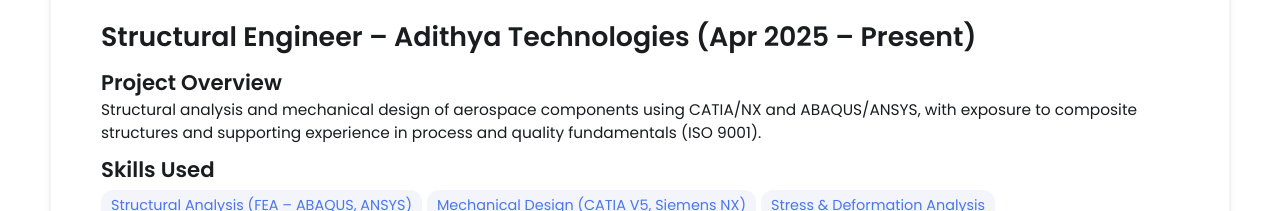
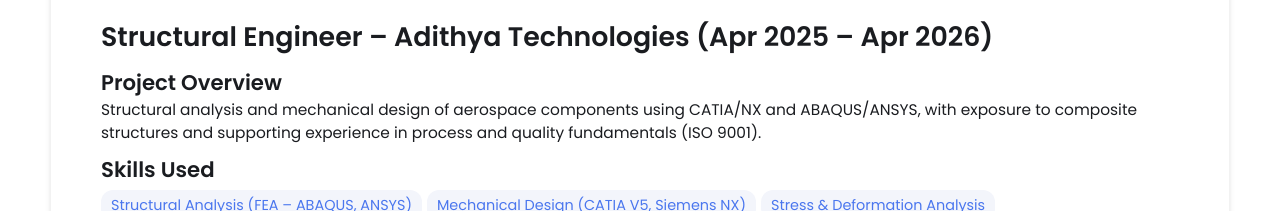
Before and after one commit to Shivakumar-Suhas/Shivakumar-Suhas.github.io, a Jekyll site: the page built from _experiences/Adithya/index.md, in a window 1280 px wide. Shown: the part 490-701 px from the top of the page. Built offline with Jekyll 4.4.1, drawn with Linux system fonts in a browser that asks for light colours.

Commit message:
Update index.md

```diff
--- a/_experiences/Adithya/index.md
+++ b/_experiences/Adithya/index.md
@@ -1,6 +1,6 @@
 ---
 layout: post
-title: "Structural Engineer – Adithya Technologies (Apr 2025 – Present)"
+title: "Structural Engineer – Adithya Technologies (Apr 2025 – Apr 2026)"
 description: "Structural analysis and mechanical design of aerospace components using CATIA/NX and ABAQUS/ANSYS, with exposure to composite structures and supporting experience in process and quality fundamentals (ISO 9001)."
 
 skills:
```
